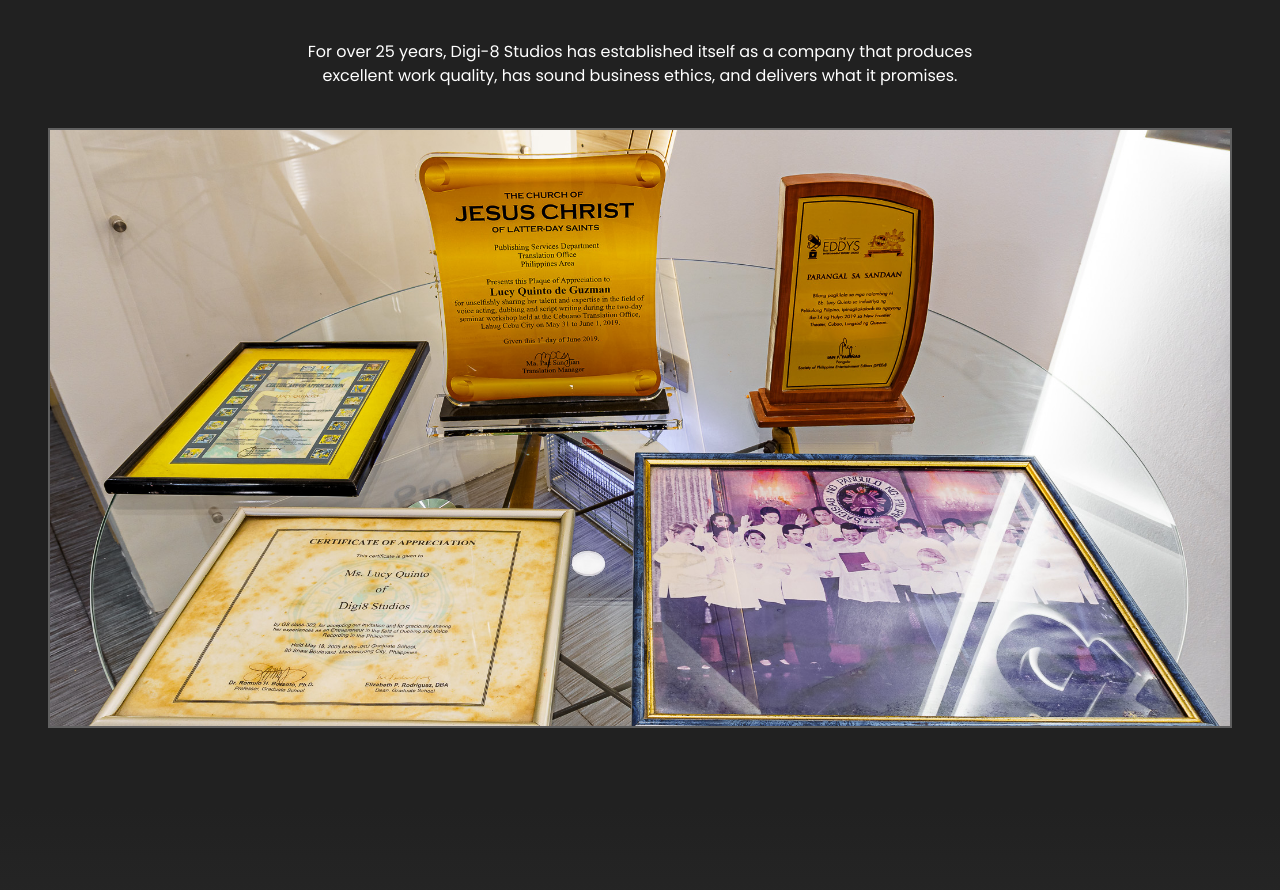
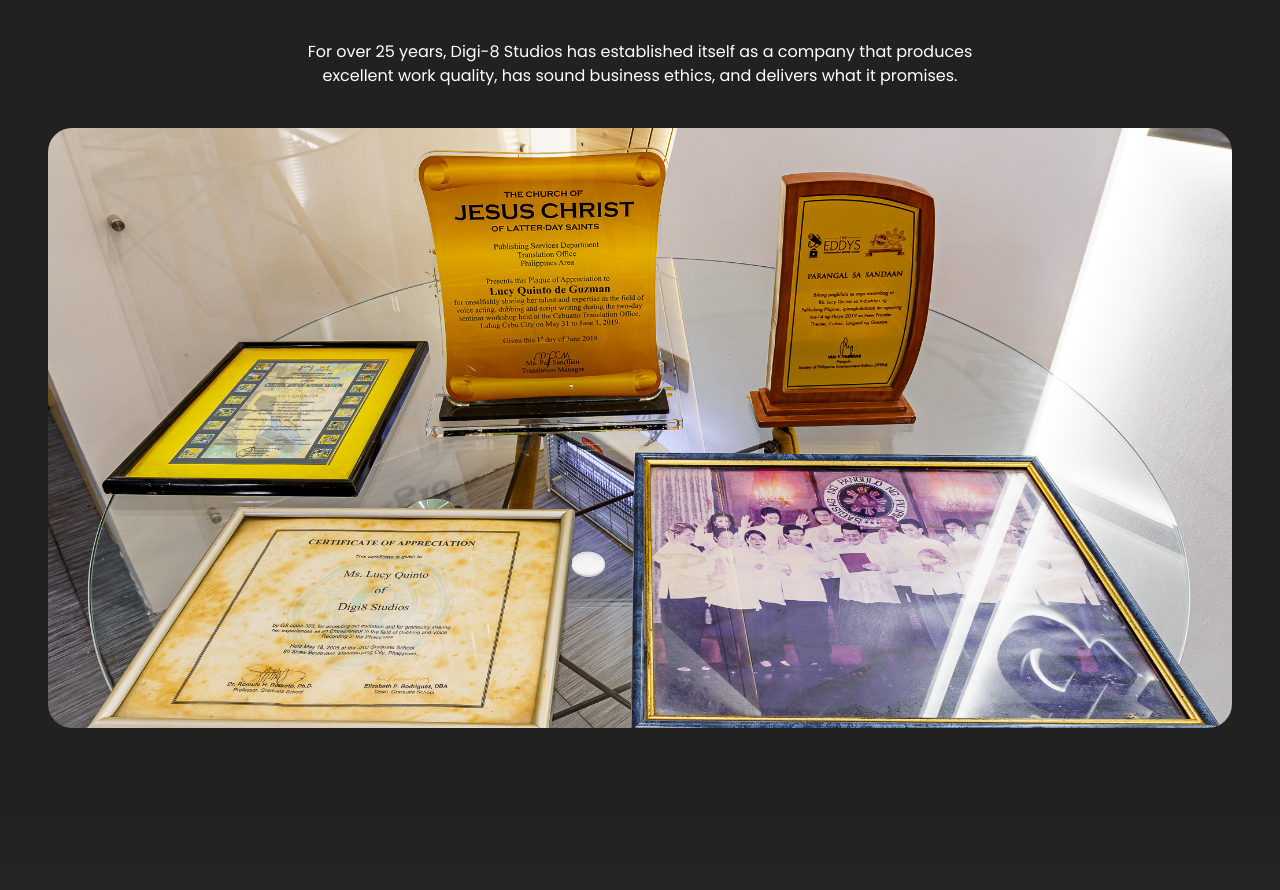
Before and after one commit to CSaguinsin/Digi8, a Next.js app: page / in a window 1280 px wide. Shown: the part 3480-4370 px from the top of the page. Built offline with nearby package versions, Linux system fonts and the light colour scheme.

Commit message:
Finalized carousel component

```diff
--- a/src/app/components/studio-carousel.tsx
+++ b/src/app/components/studio-carousel.tsx
@@ -1,6 +1,7 @@
 "use client"
 
-import { Carousel, CarouselContent, CarouselItem, CarouselApi } from "@/components/ui/carousel"
+import { Carousel, CarouselContent, CarouselItem, CarouselApi } from
+"@/components/ui/carousel"
 import { motion, AnimatePresence } from "framer-motion"
 import Image from "next/image"
 import { useEffect, useState } from "react"
@@ -47,12 +48,13 @@
          }}
         className="relative w-full overflow-visible"
        >
-        <CarouselContent className="h-[400px] sm:h-[500px] lg:h-[600px]"> {/* Increased heights */}
+         <CarouselContent className="h-[400px] sm:h-[500px] lg:h-[600px]">
+ {/* Increased heights */}
            <AnimatePresence initial={false}>
              {images.map((image, index) => (
                <CarouselItem
                 key={index}
-                className="basis-full" // Full width items
+                className="basis-full"  // Full width items
                >
                  <motion.div
                   className="relative h-full w-full"
@@ -72,22 +74,14 @@
                     opacity: 0,
                     scale: 0.9
                    }}
-                  transition={{
-                    type: "spring",
-                    stiffness: 150,
-                    damping: 20,
-                    mass: 0.5
-                  }}
                  >
-                  <div className="relative h-full w-full rounded-lg shadow-2xl border-2 border-gray-700 overflow-hidden">
-                    <div className="absolute inset-0 p-[2px] rounded-lg bg-gradient-to-r from-[#F4B301]/80 to-[#CACACA]/80">
-                      <div className="absolute inset-0 bg-gray-900 rounded-lg" />
-                    </div>
+                   <div className="relative h-full w-full rounded-lg
+overflow-hidden">
                      <Image
                       src={image.src}
                       alt={image.alt}
                       fill
-                      className="object-cover relative z-10 rounded-lg"
+                      className="object-cover rounded-3xl relative z-10"
                       priority={index === 0}
                      />
                    </div>
```
Lines whose indentation alone changed are shown as unchanged.
